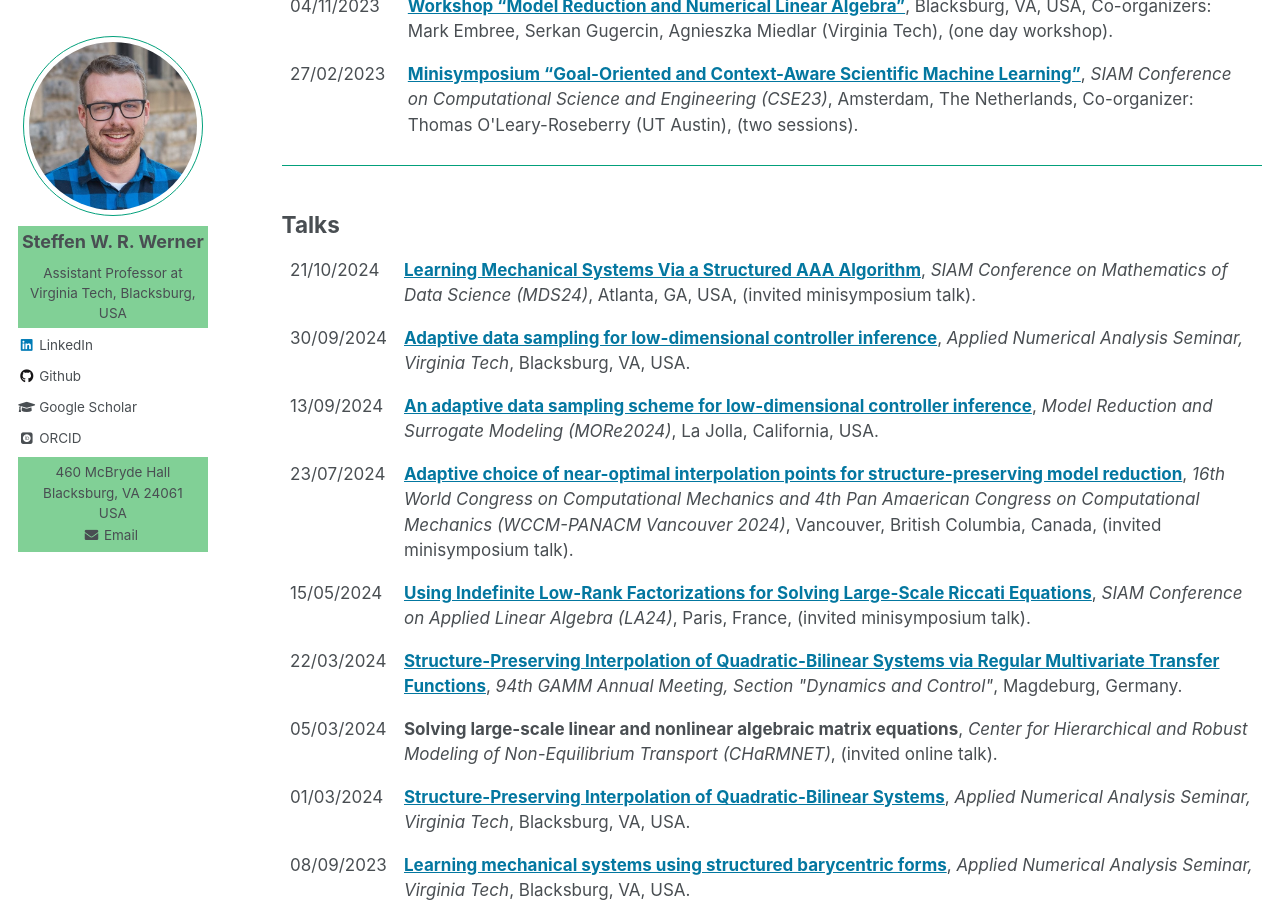
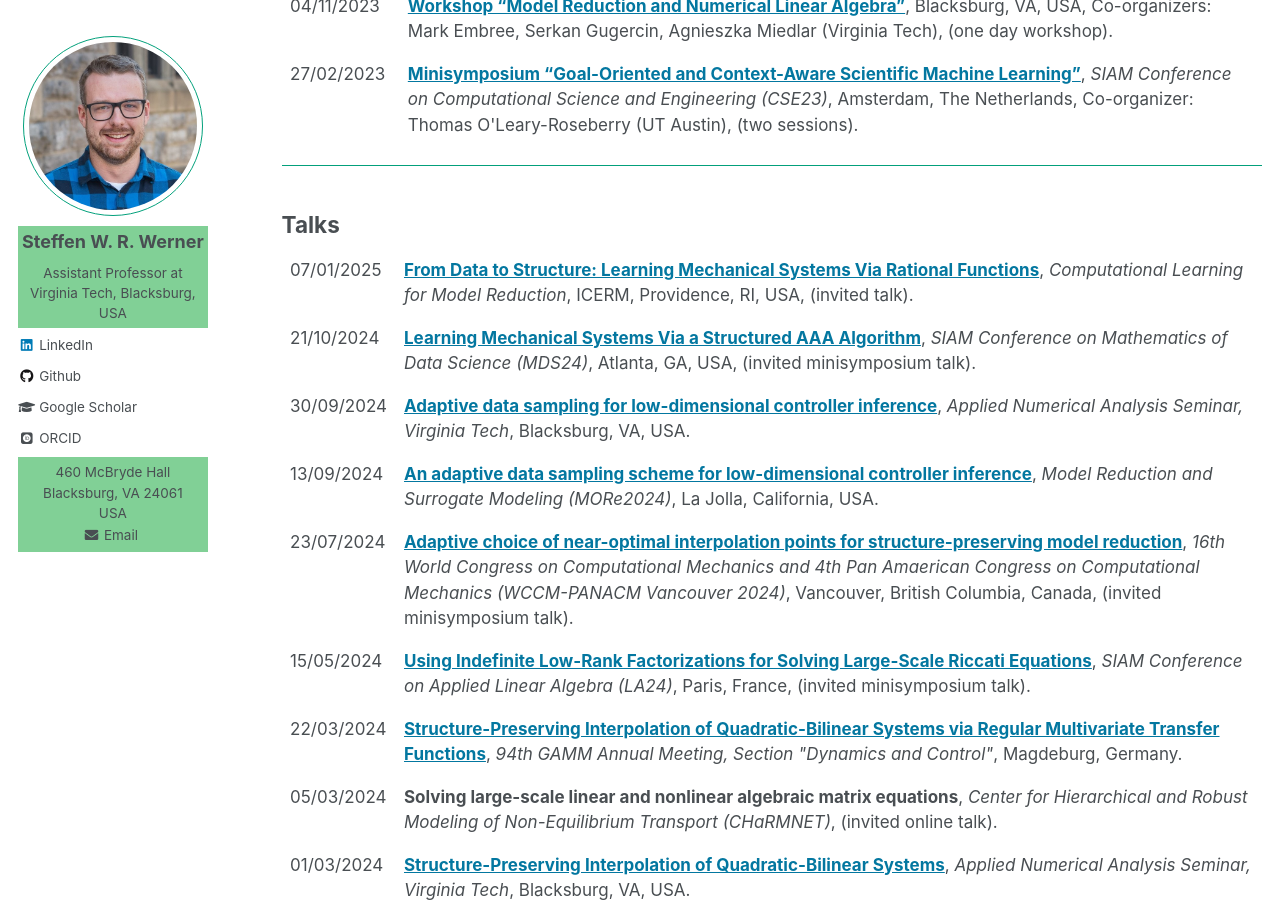
Before and after one commit to ninsteve/ninsteve.github.io, a Jekyll site: the page built from _pages/conferences.md, in a window 1280 px wide and 900 px high, scrolled down 1057 px. Built offline with Jekyll 4.4.1, drawn with Linux system fonts in a browser that asks for light colours; nearby versions of some CDN libraries; some web fonts are replaced.

Commit message:
Updated talks.

```diff
--- a/_pages/conferences.md
+++ b/_pages/conferences.md
@@ -92,6 +92,15 @@ author_profile: true
 ## <a name="talks"></a>Talks ##
 
 <table class="eventtable">
+  <tr>
+    <td style="width:8%"> 07/01/2025 </td>
+    <td>
+    <strong><a target="blank_" href="https://icerm.brown.edu/program/topical_workshop/tw-25-clmr">From
+    Data to Structure: Learning Mechanical Systems Via Rational Functions</a></strong>,
+    <i>Computational Learning for Model Reduction</i>,
+    ICERM, Providence, RI, USA, (invited talk).<br>
+    </td>
+  </tr>
   <tr>
     <td style="width:8%"> 21/10/2024 </td>
     <td>
```
Also changed, not shown: other parts of _pages/conferences.md (+1 -1 lines).
